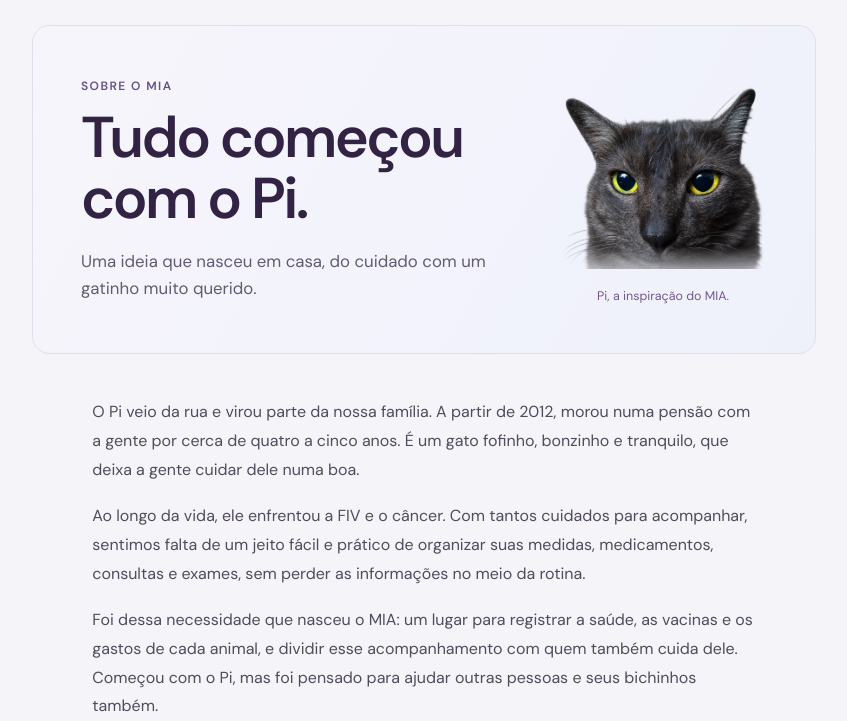
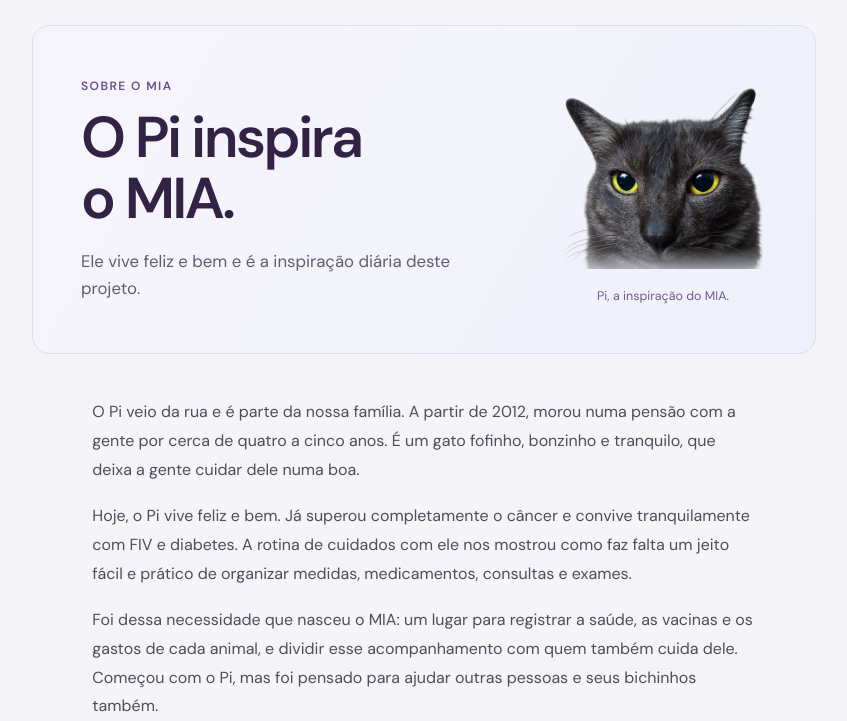
Before and after one commit to miasaude/miasaude.github.io, a plain HTML site: page sobre/index.html in a window 1280 px wide. Shown: the part 79-800 px from the top of the page, without its empty margins (216-1063 px from the left). Drawn offline with Linux system fonts and the light colour scheme.

Commit message:
Esclarece que Pi vive feliz e superou o cancer

```diff
--- a/sobre/index.html
+++ b/sobre/index.html
@@ -11,14 +11,14 @@
   <header class="sobre-abertura com-retrato-pi">
     <div>
     <p class="sobrancelha">Sobre o MIA</p>
-    <h1 id="sobre-titulo">Tudo começou<br>com o Pi.</h1>
-    <p class="sobre-intro">Uma ideia que nasceu em casa, do cuidado com um gatinho muito querido.</p>
+    <h1 id="sobre-titulo">O Pi inspira<br>o MIA.</h1>
+    <p class="sobre-intro">Ele vive feliz e bem e é a inspiração diária deste projeto.</p>
     </div>
     <figure class="sobre-retrato"><img src="/pi-rosto.webp" width="480" height="480" alt="Rosto do Pi" decoding="async"><figcaption>Pi, a inspiração do MIA.</figcaption></figure>
   </header>
   <section class="sobre-texto" aria-label="A história do Pi">
-    <p>O Pi veio da rua e virou parte da nossa família. A partir de 2012, morou numa pensão com a gente por cerca de quatro a cinco anos. É um gato fofinho, bonzinho e tranquilo, que deixa a gente cuidar dele numa boa.</p>
-    <p>Ao longo da vida, ele enfrentou a FIV e o câncer. Com tantos cuidados para acompanhar, sentimos falta de um jeito fácil e prático de organizar suas medidas, medicamentos, consultas e exames, sem perder as informações no meio da rotina.</p>
+    <p>O Pi veio da rua e é parte da nossa família. A partir de 2012, morou numa pensão com a gente por cerca de quatro a cinco anos. É um gato fofinho, bonzinho e tranquilo, que deixa a gente cuidar dele numa boa.</p>
+    <p>Hoje, o Pi vive feliz e bem. Já superou completamente o câncer e convive tranquilamente com FIV e diabetes. A rotina de cuidados com ele nos mostrou como faz falta um jeito fácil e prático de organizar medidas, medicamentos, consultas e exames.</p>
     <p>Foi dessa necessidade que nasceu o MIA: um lugar para registrar a saúde, as vacinas e os gastos de cada animal, e dividir esse acompanhamento com quem também cuida dele. Começou com o Pi, mas foi pensado para ajudar outras pessoas e seus bichinhos também.</p>
   </section>
   <section class="missao-mia marca-dagua" aria-labelledby="missao-titulo">
```
